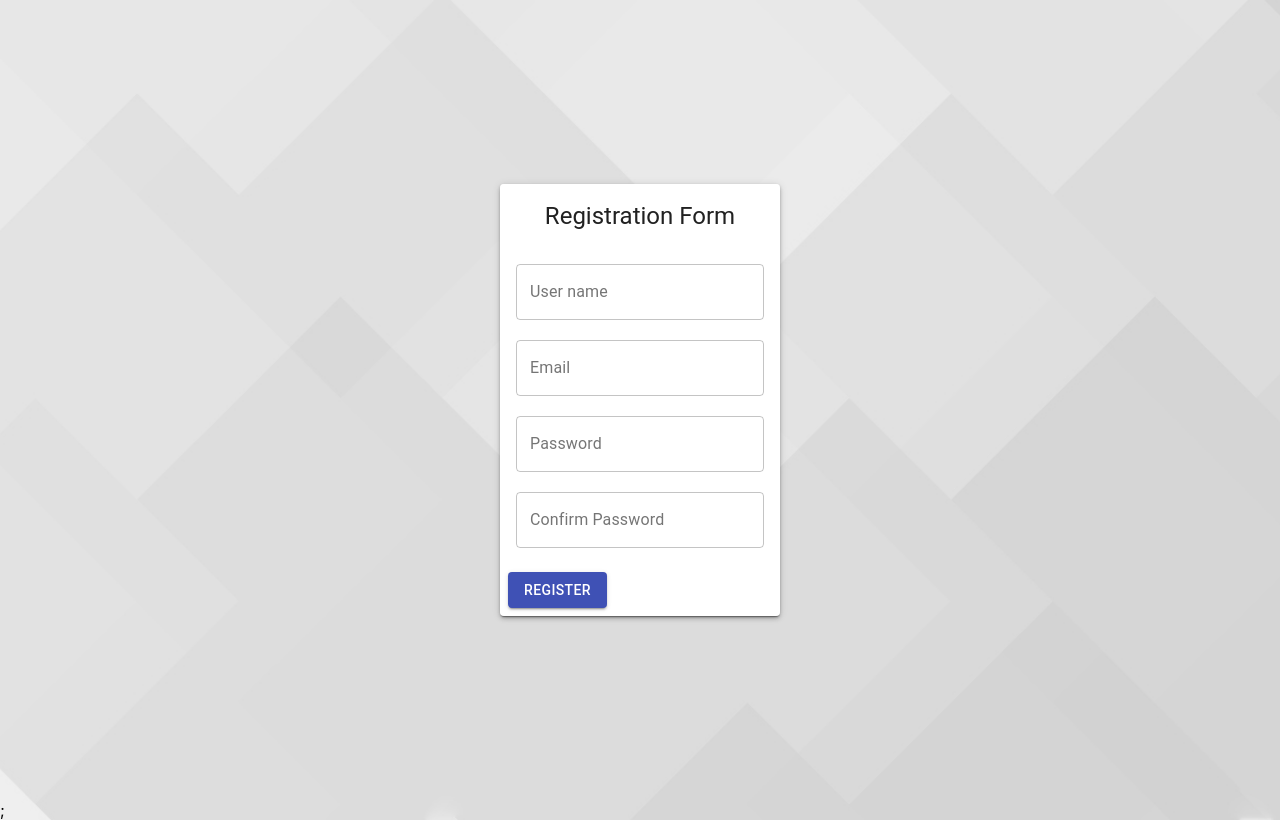
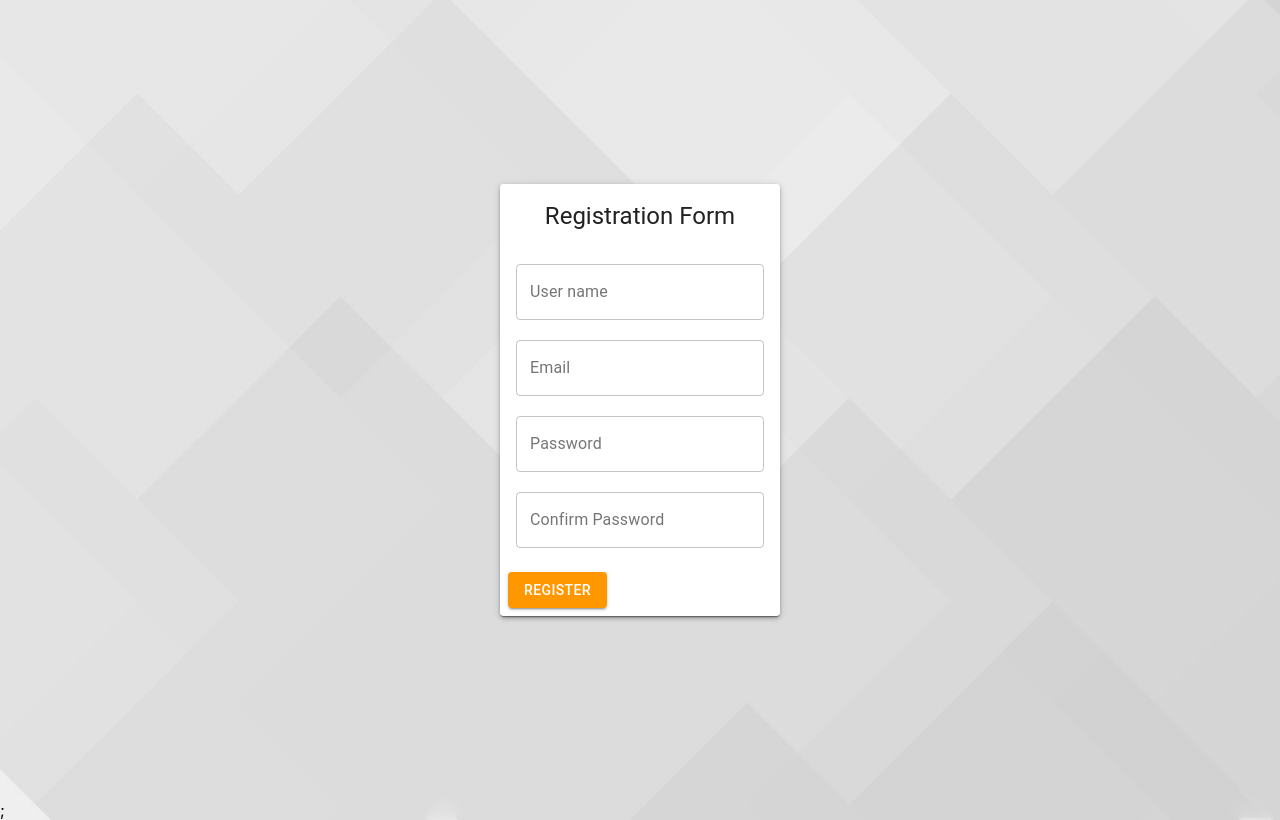
Before and after one commit to Arun-Josh/Simple_login_from_in_react, a React (Create React App) app: page /register in a window 1280 px wide. Built offline with nearby package versions, Linux system fonts and the light colour scheme.

Commit message:
pass field in login modified

```diff
--- a/src/components/login/Login.js
+++ b/src/components/login/Login.js
@@ -138,7 +138,7 @@ export default function Login() {
                                     <TextField fullWidth={true} onChange={handleEmailChange} label="Email" variant="outlined" />
                                     <br />
                                     <br />
-                                    <TextField fullWidth={true} onChange={handlePassChange} label="Password" variant="outlined" />
+                                    <TextField fullWidth={true} type="password" onChange={handlePassChange} label="Password" variant="outlined" />
                                 </form>
                             </CardContent>
                             <CardActions>
--- a/src/components/register/Register.js
+++ b/src/components/register/Register.js
@@ -16,6 +16,13 @@ const useStyles = makeStyles({
     title: {
         fontSize: 14,
         textAlign: "center"
+    },
+    registerBtn : {
+        background: "#ff9800",
+        color:"white",
+        '&:hover': {
+            background: "#b26a00",
+         },
     }
 });
 
@@ -163,7 +170,7 @@ export default function Register() {
                             <CardActions>
                                 <Grid>
                                     <Grid item xs={12}>
-                                        <Button variant="contained" color="primary" onClick={handleRegisteration}>
+                                        <Button variant="contained" className={classes.registerBtn} onClick={handleRegisteration}>
                                             Register
                                         </Button>
                                     </Grid>
```
